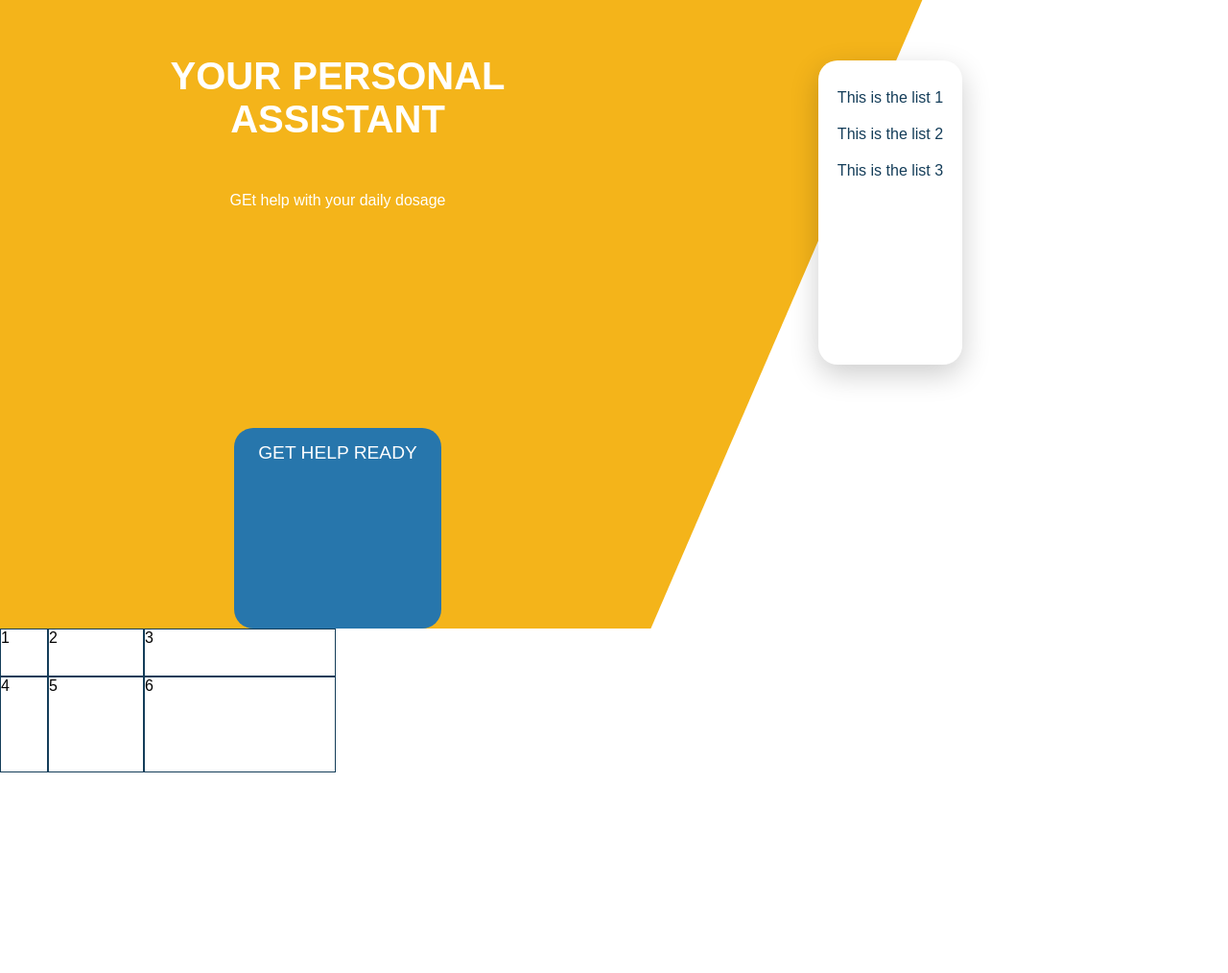
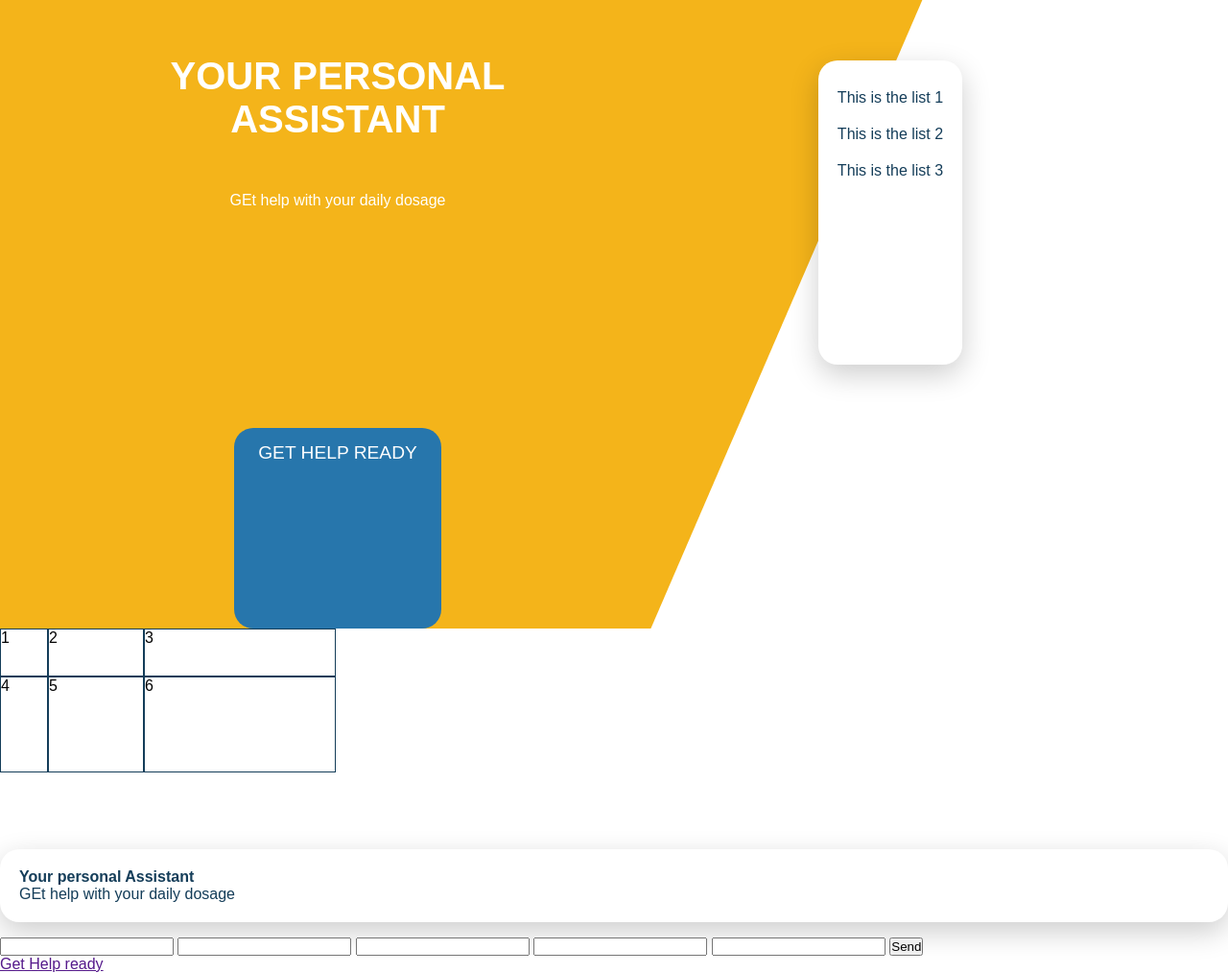
Before and after one commit to nathanbud/Learn-SASS, a plain HTML site: page Website1/index.html in a window 1280 px wide. Shown: the part 145-1159 px from the top of the page at 96% size. Before the commit the page ends 950 px from the top, so only its background shows below. Drawn offline with Linux system fonts and the light colour scheme.

Commit message:
added Contact section (html )

```diff
--- a/Website1/index.html
+++ b/Website1/index.html
@@ -58,6 +58,29 @@
 
 
             </section>
+            <section id="about">
+                <article class="card">
+                    <article class="contact-form">
+                        <h1>Your personal Assistant</h1>
+                        <p>GEt help with your daily dosage</p>
+
+                    </article>
+                </article>
+                <article class="contact-form">
+                   <form action="">
+                       <input type="text" name="" id="">
+                       <input type="text" name="" id="">
+                       <input type="email" name="" id="">
+                       <input type="text" name="" id="">
+                       <input type="textarea" name="" id="">
+                        <button>Send</button>
+                    </form>
+
+                </article>
+
+                <a href="">Get Help ready</a>
+            </section>
+
         </main>
         <footer>
 
--- a/Website1/scss/main.scss
+++ b/Website1/scss/main.scss
@@ -103,6 +103,7 @@ article.card{
     margin: 5em auto 1em;
     border-radius: $border-radius;
     box-shadow: 0 10px 30px rgba(0,0,0, .2) ;
+    width:100%;
 
     @include desktop{
         grid-area: card;
```
Also changed, not shown: dist/css/main.css (added), 1 other file.
